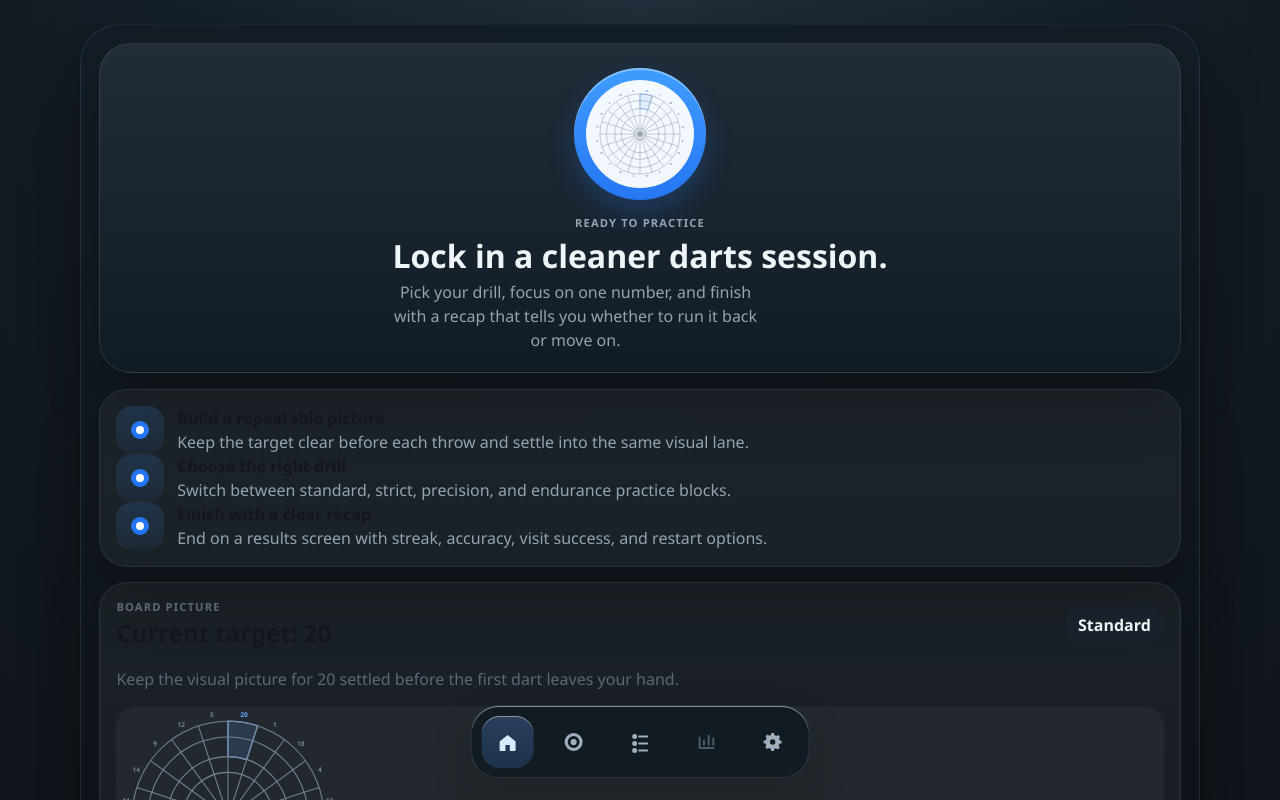
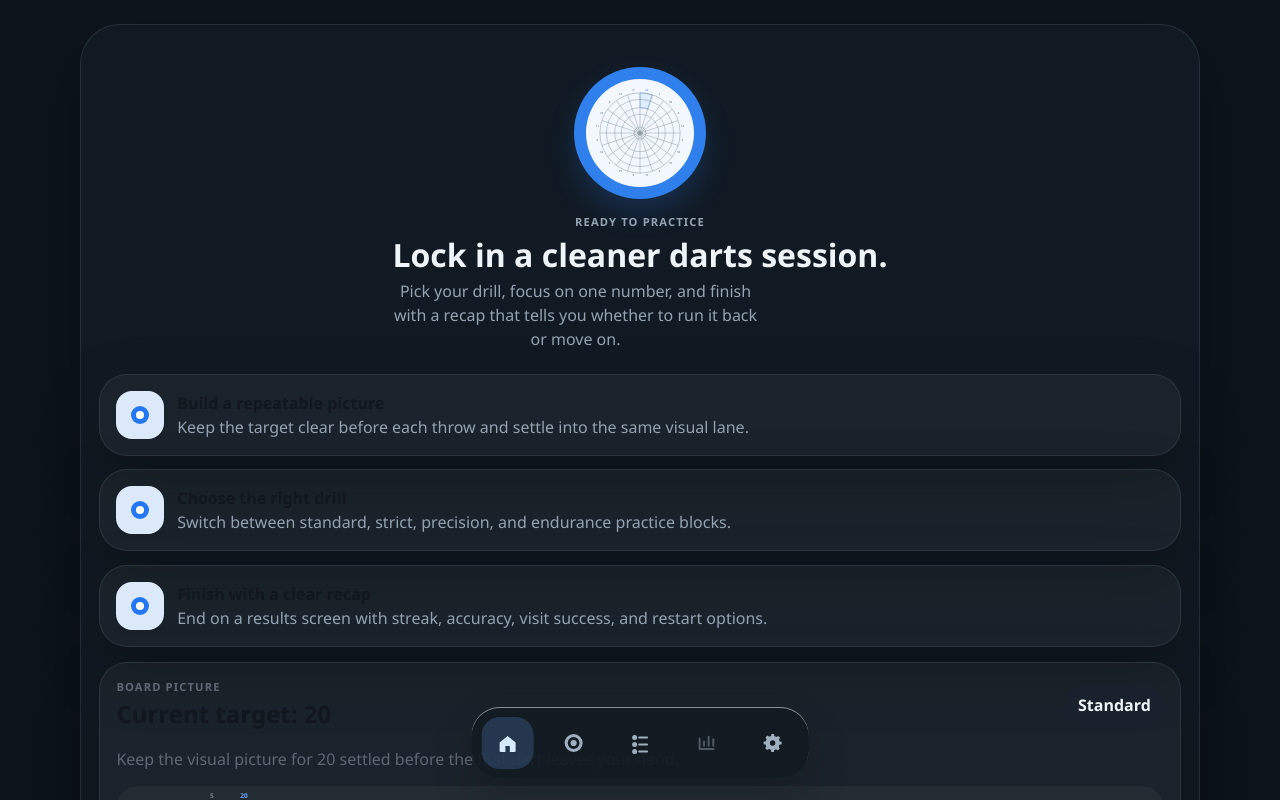
Before and after one commit to spenc259/Dart-Segment-Trainer, a React (Vite) app: page / in a window 1280 px wide. Shown: the top 800 px of the page. Built offline with nearby package versions, Linux system fonts and the light colour scheme.

Commit message:
Flatten intro hero and nav styling

```diff
--- a/src/App.tsx
+++ b/src/App.tsx
@@ -331,7 +331,7 @@ function App() {
       <main className="app-shell">
         {journeyStage === "intro" ? (
           <section className="intro-mobile">
-            <section className="intro-hero-card">
+            <section className="intro-hero-surface">
               <div className="intro-hero">
                 <div className="intro-emblem-shell" aria-hidden="true">
                   <div className="intro-emblem">
@@ -352,9 +352,9 @@ function App() {
               </div>
             </section>
 
-            <section className="card intro-feature-card">
+            <section className="intro-feature-grid">
               {introHighlights.map((item) => (
-                <article key={item.title} className="intro-feature-item">
+                <article key={item.title} className="card intro-feature-card">
                   <span className="intro-feature-icon" aria-hidden="true" />
                   <div>
                     <strong>{item.title}</strong>
--- a/src/index.css
+++ b/src/index.css
@@ -11,8 +11,8 @@
   -moz-osx-font-smoothing: grayscale;
   --ink: #eef4f7;
   --ink-soft: #94a3b2;
-  --page-bg: radial-gradient(circle at top, #21303c 0%, #121920 35%, #090d11 100%);
-  --shell: linear-gradient(180deg, rgba(21, 30, 38, 0.98), rgba(10, 14, 19, 0.98));
+  --page-bg: #0d141c;
+  --shell: rgba(18, 27, 36, 0.98);
   --shell-border: rgba(161, 179, 193, 0.14);
   --card: rgba(19, 27, 34, 0.92);
   --card-border: rgba(150, 168, 183, 0.16);
@@ -42,17 +42,16 @@
   --dart-miss-bg: rgba(66, 77, 88, 0.4);
   --dart-advance-bg: rgba(28, 92, 53, 0.32);
   --overlay: rgba(5, 9, 13, 0.68);
-  --intro-hero-surface: linear-gradient(180deg, rgba(33, 45, 57, 0.98), rgba(18, 28, 38, 0.98));
-  --intro-hero-border: rgba(145, 163, 179, 0.18);
+  --intro-hero-surface: transparent;
+  --intro-hero-border: transparent;
   --intro-hero-ink: var(--ink);
   --intro-hero-muted: var(--ink-soft);
   --intro-card-surface: rgba(255, 255, 255, 0.04);
   --intro-card-border: rgba(150, 168, 183, 0.14);
   --intro-preview-surface: rgba(255, 255, 255, 0.04);
   --float-surface: rgba(19, 27, 34, 0.94);
-  --float-border: rgba(150, 168, 183, 0.18);
   --float-icon: #9fafbd;
-  --float-active-surface: linear-gradient(180deg, rgba(106, 169, 255, 0.26), rgba(77, 149, 255, 0.18));
+  --float-active-surface: rgba(106, 169, 255, 0.2);
   --float-active-icon: #d7ebff;
 }
 
@@ -62,8 +61,8 @@
   background: #e8f0f8;
   --ink: #16212b;
   --ink-soft: #667483;
-  --page-bg: linear-gradient(180deg, #eef5fb 0%, #dfeaf6 100%);
-  --shell: linear-gradient(180deg, rgba(239, 246, 252, 0.98), rgba(228, 238, 248, 0.98));
+  --page-bg: #eef5fb;
+  --shell: rgba(232, 241, 249, 0.98);
   --shell-border: rgba(147, 175, 203, 0.2);
   --card: rgba(255, 255, 255, 0.94);
   --card-border: rgba(196, 214, 232, 0.88);
@@ -93,17 +92,16 @@
   --dart-miss-bg: #edf1f5;
   --dart-advance-bg: #e6f4f0;
   --overlay: rgba(227, 237, 247, 0.76);
-  --intro-hero-surface: linear-gradient(180deg, rgba(231, 241, 252, 0.96), rgba(244, 247, 251, 0.96));
-  --intro-hero-border: rgba(193, 212, 231, 0.9);
+  --intro-hero-surface: transparent;
+  --intro-hero-border: transparent;
   --intro-hero-ink: #10161f;
   --intro-hero-muted: #5d6a78;
   --intro-card-surface: rgba(255, 255, 255, 0.9);
   --intro-card-border: rgba(196, 214, 232, 0.8);
   --intro-preview-surface: rgba(237, 243, 249, 0.9);
   --float-surface: rgba(255, 255, 255, 0.94);
-  --float-border: rgba(200, 217, 233, 0.95);
   --float-icon: #687480;
-  --float-active-surface: linear-gradient(180deg, #9cd2ff, #7ebeff);
+  --float-active-surface: #a8d2ff;
   --float-active-icon: #2576f3;
 }
 
@@ -204,7 +202,8 @@ button {
 .intro-copy-block,
 .intro-board-card,
 .intro-mode-panel,
-.intro-hero-card {
+.intro-hero-surface,
+.intro-feature-grid {
   display: grid;
   gap: 0.95rem;
 }
@@ -242,7 +241,7 @@ button {
 .history-meta small,
 .empty-state,
 .input-note,
-.intro-feature-item p {
+.intro-feature-card p {
   margin: 0;
   color: var(--ink-soft);
 }
@@ -289,12 +288,11 @@ button {
   fill: var(--blue);
 }
 
-.intro-hero-card {
-  padding: 1.2rem;
-  border-radius: 32px;
+.intro-hero-surface {
+  padding: 1.2rem 0.55rem 0.4rem;
   background: var(--intro-hero-surface);
-  border: 1px solid var(--intro-hero-border);
-  box-shadow: var(--card-shadow);
+  border: 0;
+  box-shadow: none;
 }
 
 .intro-hero {
@@ -309,10 +307,8 @@ button {
   height: 132px;
   padding: 12px;
   border-radius: 999px;
-  background: linear-gradient(180deg, #3f9dff, #2576f3);
-  box-shadow:
-    0 14px 28px rgba(44, 125, 240, 0.24),
-    inset 0 2px 0 rgba(255, 255, 255, 0.36);
+  background: #2f80ed;
+  box-shadow: 0 14px 28px rgba(44, 125, 240, 0.2);
 }
 
 .intro-emblem {
@@ -358,18 +354,18 @@ button {
   border: 1px solid var(--intro-card-border);
 }
 
-.intro-feature-card {
-  gap: 0.7rem;
+.intro-feature-grid {
+  gap: 0.85rem;
 }
 
-.intro-feature-item {
+.intro-feature-card {
   display: grid;
   grid-template-columns: 48px 1fr;
   gap: 0.8rem;
   align-items: start;
 }
 
-.intro-feature-item strong,
+.intro-feature-card strong,
 .intro-board-card h2,
 .intro-mode-panel h2 {
   color: #11161f;
@@ -379,7 +375,7 @@ button {
   width: 48px;
   height: 48px;
   border-radius: 16px;
-  background: linear-gradient(180deg, rgba(67, 150, 255, 0.16), rgba(67, 150, 255, 0.06));
+  background: #dbe9f9;
   position: relative;
 }
 
@@ -450,7 +446,7 @@ button {
   min-height: 60px;
   border-radius: 20px;
   font-size: 1.05rem;
-  background: linear-gradient(180deg, #4396ff, #2576f3);
+  background: #2f80ed;
   color: #f7fbff;
   border-color: transparent;
 }
@@ -884,7 +880,6 @@ button {
   padding: 0.6rem;
   border-radius: 28px;
   background: var(--float-surface);
-  border: 1px solid var(--float-border);
   box-shadow:
     0 20px 44px rgba(0, 0, 0, 0.16),
     inset 0 1px 0 rgba(255, 255, 255, 0.5);
@@ -912,7 +907,7 @@ button {
 .journey-float-button.active {
   background: var(--float-active-surface);
   color: var(--float-active-icon);
-  box-shadow: inset 0 1px 0 rgba(255, 255, 255, 0.44);
+  box-shadow: none;
 }
 
 .options-overlay {
```
